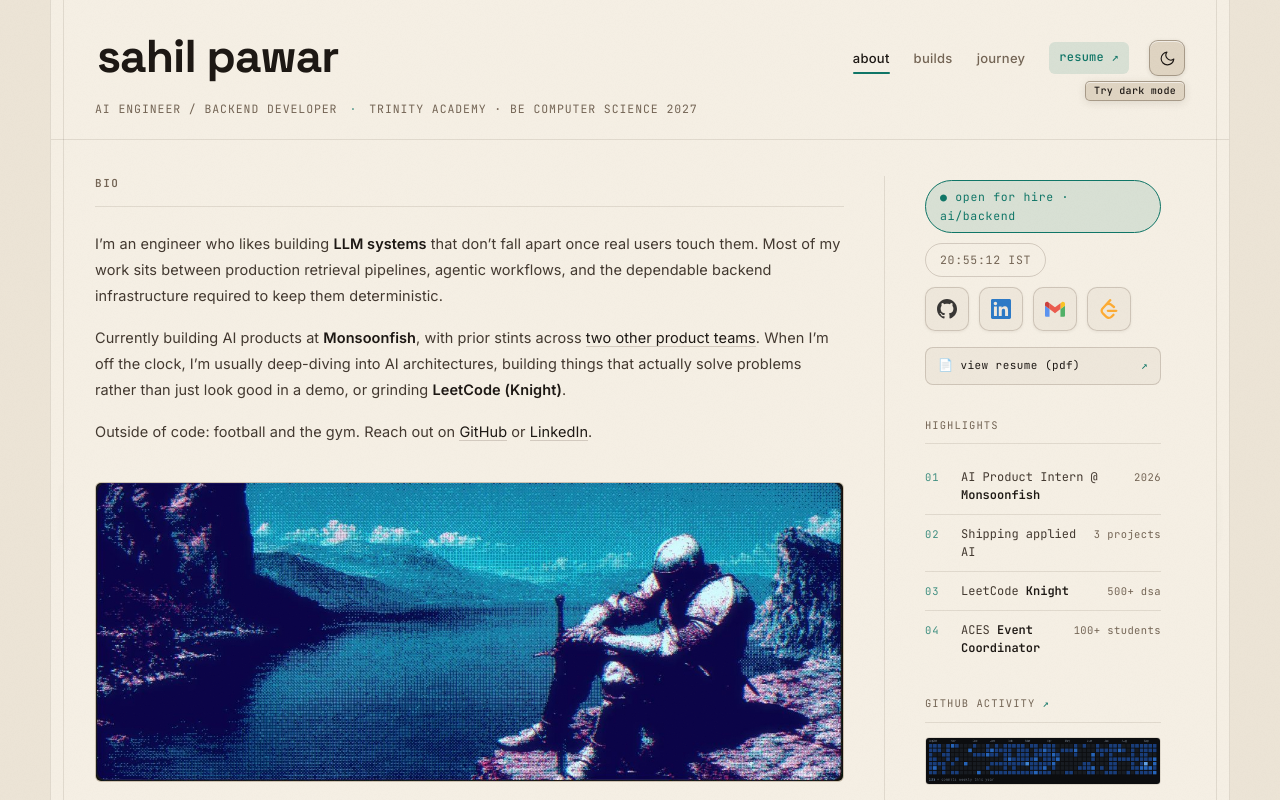
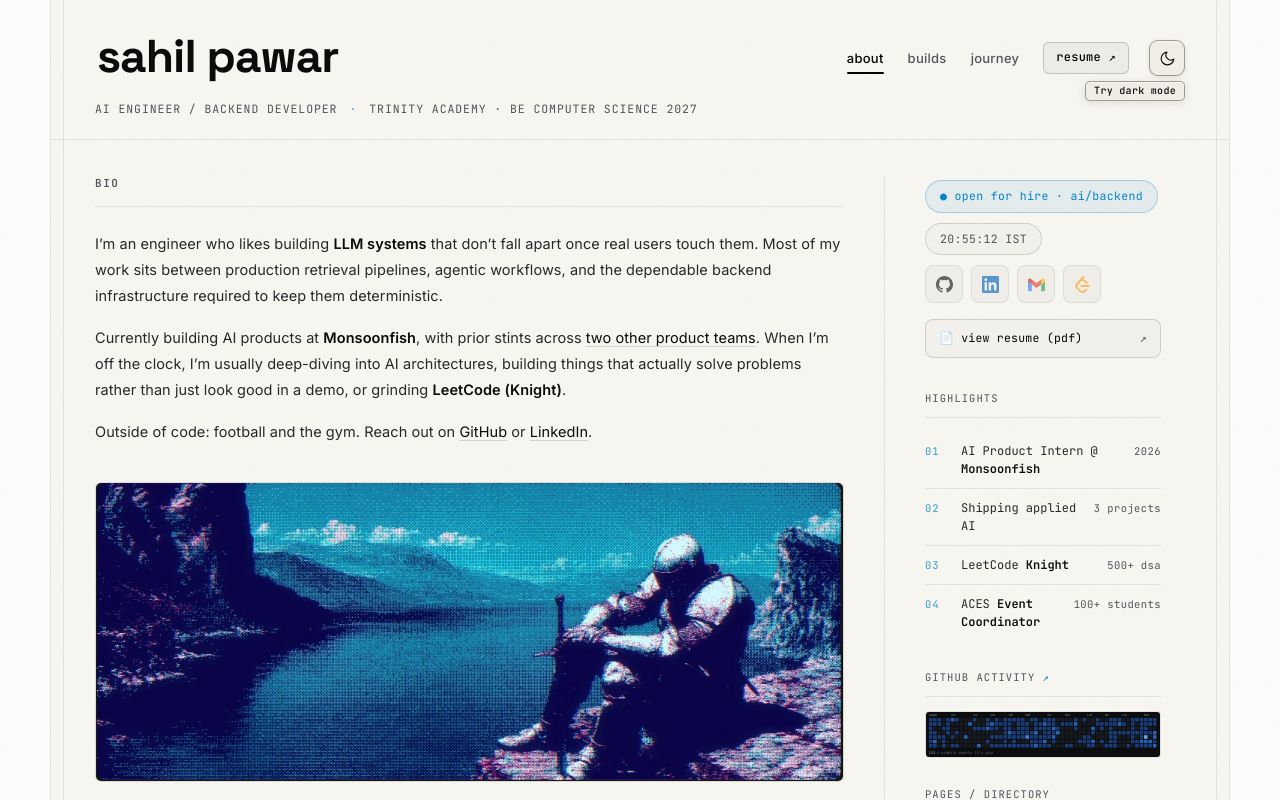
Before and after one commit to sahil261005/Portfolio, a plain HTML site: page index.html in a window 1280 px wide. Both pictures are taken after a click on the button "Switch to cream theme". Shown: the top 800 px of the page. Drawn offline with Linux system fonts and the light colour scheme.

Commit message:
style: refine to neat black and white palette, remove greenish and purplish tones

```diff
--- a/assets/interactive.js
+++ b/assets/interactive.js
@@ -75,13 +75,13 @@
     const overlay = document.createElement('div');
     overlay.className = 'themedo';
 
-    const fromBg = fromMode === 'light' ? '#ece4d6' : '#0a0a0c';
-    const toBg   = toMode === 'light'   ? '#ece4d6' : '#0a0a0c';
+    const fromBg = fromMode === 'light' ? '#fcfbf9' : '#0c0c0e';
+    const toBg   = toMode === 'light'   ? '#fcfbf9' : '#0c0c0e';
     overlay.style.setProperty('--__tile', fromBg);
     overlay.style.setProperty('--__tile-end', toBg);
 
-    /* Cyberpunk chromatic glitch palette */
-    const glitchPalette = ['#ff2d6d', '#5ec4b6', '#e8a44a', '#7db8d6', '#a88cb8', '#0e7566'];
+    /* Clean monochrome + sky-blue glitch palette (no green/pink) */
+    const glitchPalette = ['#ffffff', '#38bdf8', '#e2e8f0', '#94a3b8', '#0284c7', '#f8fafc'];
     const tiles = [];
     for (let i = 0; i < COLS * ROWS; i++) {
       const tile = document.createElement('div');
--- a/styles.css
+++ b/styles.css
@@ -10,37 +10,37 @@
 
 :root,
 :root[data-theme="dark"] {
-  /* --- surfaces --- */
-  --bg:            #0a0a0c;
-  --bg-frame:      #0c0c0f;
-  --bg-card:       rgba(16, 16, 20, 0.85);
-  --bg-elev:       #111115;
-  --bg-glass:      rgba(18, 18, 24, 0.65);
-
-  /* --- borders --- */
-  --border:        rgba(255, 255, 255, 0.06);
-  --border-s:      rgba(255, 255, 255, 0.1);
-  --border-hover:  rgba(255, 255, 255, 0.18);
-
-  /* --- text --- */
-  --fg:            #e8e6e3;
-  --fg-soft:       #b8b5b0;
-  --fg-mute:       #706d68;
-  --fg-dim:        #4a4845;
-
-  /* --- accent: warm teal + amber --- */
-  --accent:        #5ec4b6;
-  --accent-soft:   rgba(94, 196, 182, 0.12);
-  --accent-glow:   rgba(94, 196, 182, 0.25);
-  --accent-warm:   #e8a44a;
-  --accent-warm-s: rgba(232, 164, 74, 0.12);
-
-  /* --- timeline colors: cold cyberpunk gradient (no rainbow) --- */
-  --tl-blue:    #7db8d6;
-  --tl-orange:  #c49a6a;
-  --tl-green:   #8ab89a;
-  --tl-pink:    #a88cb8;
-  --tl-muted:   #787878;
+  /* --- surfaces: neat deep black (adityalogs monochrome) --- */
+  --bg:            #0c0c0e;
+  --bg-frame:      #0e0e11;
+  --bg-card:       rgba(18, 18, 21, 0.85);
+  --bg-elev:       #151518;
+  --bg-glass:      rgba(18, 18, 21, 0.7);
+
+  /* --- borders: subtle, clean, refined --- */
+  --border:        rgba(255, 255, 255, 0.08);
+  --border-s:      rgba(255, 255, 255, 0.14);
+  --border-hover:  rgba(255, 255, 255, 0.3);
+
+  /* --- text: neat black & white hierarchy --- */
+  --fg:            #ffffff;
+  --fg-soft:       #d4d4d8;
+  --fg-mute:       #a1a1aa;
+  --fg-dim:        #71717a;
+
+  /* --- accent: electric sky blue (only for subtle active dots and badges) --- */
+  --accent:        #38bdf8;
+  --accent-soft:   rgba(255, 255, 255, 0.06);
+  --accent-glow:   rgba(56, 189, 248, 0.2);
+  --accent-warm:   #ffffff;
+  --accent-warm-s: rgba(255, 255, 255, 0.08);
+
+  /* --- timeline colors: sleek monochrome silver & sky-blue (NO green, NO purple) --- */
+  --tl-blue:    #38bdf8;
+  --tl-orange:  #f8fafc;
+  --tl-green:   #e2e8f0;
+  --tl-pink:    #cbd5e1;
+  --tl-muted:   #64748b;
 
   /* --- type stacks --- */
   --heading:    'Space Grotesk', system-ui, -apple-system, sans-serif;
@@ -56,37 +56,37 @@
 }
 
 :root[data-theme="light"] {
-  /* --- surfaces: warm cyber-cream & archival linen (never plain white) --- */
-  --bg:            #ece4d6;
-  --bg-frame:      #f5efe4;
-  --bg-card:       rgba(238, 230, 218, 0.9);
-  --bg-elev:       #dfd4c2;
-  --bg-glass:      rgba(245, 239, 228, 0.82);
-
-  /* --- borders: warm espresso-sepia structural definition --- */
-  --border:        rgba(75, 58, 42, 0.12);
-  --border-s:      rgba(75, 58, 42, 0.2);
-  --border-hover:  rgba(75, 58, 42, 0.38);
-
-  /* --- text: rich warm carbon & deep espresso (ultra-crisp readability) --- */
-  --fg:            #1c1713;
-  --fg-soft:       #42382f;
-  --fg-mute:       #736454;
-  --fg-dim:        #9c8c7c;
-
-  /* --- accents: deep cyber jade-teal + burnished copper --- */
-  --accent:        #0e7566;
-  --accent-soft:   rgba(14, 117, 102, 0.12);
-  --accent-glow:   rgba(14, 117, 102, 0.22);
-  --accent-warm:   #b45309;
-  --accent-warm-s: rgba(180, 83, 9, 0.12);
-
-  /* --- timeline: cohesive cyberpunk tones on cream --- */
-  --tl-blue:    #2563eb;
-  --tl-orange:  #b45309;
-  --tl-green:   #15803d;
-  --tl-pink:    #7e22ce;
-  --tl-muted:   #736454;
+  /* --- surfaces: warm cyber-cream & archival linen --- */
+  --bg:            #fcfbf9;
+  --bg-frame:      #f7f5ef;
+  --bg-card:       rgba(255, 255, 255, 0.92);
+  --bg-elev:       #f0ede4;
+  --bg-glass:      rgba(247, 245, 239, 0.85);
+
+  /* --- borders: crisp structural definition --- */
+  --border:        rgba(0, 0, 0, 0.08);
+  --border-s:      rgba(0, 0, 0, 0.14);
+  --border-hover:  rgba(0, 0, 0, 0.35);
+
+  /* --- text: neat carbon & pure contrast --- */
+  --fg:            #0a0a0a;
+  --fg-soft:       #27272a;
+  --fg-mute:       #52525b;
+  --fg-dim:        #71717a;
+
+  /* --- accents --- */
+  --accent:        #0284c7;
+  --accent-soft:   rgba(0, 0, 0, 0.05);
+  --accent-glow:   rgba(2, 132, 199, 0.2);
+  --accent-warm:   #0a0a0a;
+  --accent-warm-s: rgba(0, 0, 0, 0.08);
+
+  /* --- timeline: clean monochrome slate on cream --- */
+  --tl-blue:    #0284c7;
+  --tl-orange:  #0f172a;
+  --tl-green:   #1e293b;
+  --tl-pink:    #334155;
+  --tl-muted:   #64748b;
 }
 
 /* ===========================================================================
@@ -284,7 +284,7 @@ body.is-loaded { opacity: 1; transition: opacity 0.5s ease 0.1s; }
   z-index: 1;
 }
 
-/* Layer A: Cyan / Teal Slices (shifts Left) */
+/* Layer A: Sky-blue / Silver Slices (shifts Left) */
 .brand__title::before,
 .cyber-heading::before,
 .page-section__head h2::before,
@@ -292,12 +292,12 @@ body.is-loaded { opacity: 1; transition: opacity 0.5s ease 0.1s; }
 #journey-title::before,
 .sect__title::before,
 .featured-card__title::before {
-  color: #00f5ff;
-  text-shadow: -2px 0 0 rgba(0, 245, 255, 0.9);
+  color: #38bdf8;
+  text-shadow: -2px 0 0 rgba(56, 189, 248, 0.75);
   animation: pixelGlitchIdleA 3.2s steps(1) infinite;
 }
 
-/* Layer B: Hot Magenta / Ruby Slices (shifts Right) */
+/* Layer B: Crisp Silver / White Slices (shifts Right) */
 .brand__title::after,
 .cyber-heading::after,
 .page-section__head h2::after,
@@ -305,8 +305,8 @@ body.is-loaded { opacity: 1; transition: opacity 0.5s ease 0.1s; }
 #journey-title::after,
 .sect__title::after,
 .featured-card__title::after {
-  color: #ff0055;
-  text-shadow: 2px 0 0 rgba(255, 0, 85, 0.9);
+  color: #ffffff;
+  text-shadow: 2px 0 0 rgba(255, 255, 255, 0.8);
   animation: pixelGlitchIdleB 3.2s steps(1) infinite;
 }
 
@@ -318,8 +318,8 @@ body.is-loaded { opacity: 1; transition: opacity 0.5s ease 0.1s; }
 :root[data-theme="light"] #journey-title::before,
 :root[data-theme="light"] .sect__title::before,
 :root[data-theme="light"] .featured-card__title::before {
-  color: var(--accent); /* deep jade */
-  text-shadow: -1.5px 0 0 rgba(14, 117, 102, 0.85);
+  color: var(--accent);
+  text-shadow: -1.5px 0 0 rgba(2, 132, 199, 0.7);
 }
 
 :root[data-theme="light"] .brand__title::after,
@@ -329,8 +329,8 @@ body.is-loaded { opacity: 1; transition: opacity 0.5s ease 0.1s; }
 :root[data-theme="light"] #journey-title::after,
 :root[data-theme="light"] .sect__title::after,
 :root[data-theme="light"] .featured-card__title::after {
-  color: var(--accent-warm); /* rust / copper */
-  text-shadow: 1.5px 0 0 rgba(194, 65, 12, 0.85);
+  color: var(--fg);
+  text-shadow: 1.5px 0 0 rgba(0, 0, 0, 0.4);
 }
 
 /* Active Hover & .is-glitch States */
@@ -418,12 +418,12 @@ body.is-loaded { opacity: 1; transition: opacity 0.5s ease 0.1s; }
   position: absolute;
   inset: 0;
   background-image:
-    linear-gradient(90deg, #00f5ff 0 8px, transparent 8px),
-    linear-gradient(90deg, #ff0055 0 12px, transparent 12px),
-    linear-gradient(90deg, #ffffff 0 6px, transparent 6px),
-    linear-gradient(90deg, #00ff66 0 10px, transparent 10px),
-    linear-gradient(90deg, #00f5ff 0 14px, transparent 14px),
-    linear-gradient(90deg, #ff0055 0 7px, transparent 7px);
+    linear-gradient(90deg, #38bdf8 0 8px, transparent 8px),
+    linear-gradient(90deg, #ffffff 0 12px, transparent 12px),
+    linear-gradient(90deg, #cbd5e1 0 6px, transparent 6px),
+    linear-gradient(90deg, #94a3b8 0 10px, transparent 10px),
+    linear-gradient(90deg, #38bdf8 0 14px, transparent 14px),
+    linear-gradient(90deg, #ffffff 0 7px, transparent 7px);
   background-size:
     8px 3px,
     12px 2px,
@@ -440,12 +440,12 @@ body.is-loaded { opacity: 1; transition: opacity 0.5s ease 0.1s; }
 :root[data-theme="light"] .pixel-fx::after,
 :root[data-theme="light"] .brand__glitch-overlay::after {
   background-image:
-    linear-gradient(90deg, #0e7566 0 8px, transparent 8px),
-    linear-gradient(90deg, #b45309 0 12px, transparent 12px),
-    linear-gradient(90deg, #1b1c1e 0 6px, transparent 6px),
-    linear-gradient(90deg, #047857 0 10px, transparent 10px),
-    linear-gradient(90deg, #0e7566 0 14px, transparent 14px),
-    linear-gradient(90deg, #b45309 0 7px, transparent 7px);
+    linear-gradient(90deg, #0284c7 0 8px, transparent 8px),
+    linear-gradient(90deg, #0a0a0a 0 12px, transparent 12px),
+    linear-gradient(90deg, #52525b 0 6px, transparent 6px),
+    linear-gradient(90deg, #27272a 0 10px, transparent 10px),
+    linear-gradient(90deg, #0284c7 0 14px, transparent 14px),
+    linear-gradient(90deg, #0a0a0a 0 7px, transparent 7px);
 }
 
 /* Reveal Pixel FX on Glitch & Hover */
@@ -769,7 +769,7 @@ body.is-loaded { opacity: 1; transition: opacity 0.5s ease 0.1s; }
   transition: color 0.2s ease;
 }
 .nav__link:hover { color: var(--fg); }
-.nav__link.is-active { color: var(--fg); }
+.nav__link.is-active { color: #ffffff; }
 .nav__link.is-active::after {
   content: '';
   position: absolute;
@@ -777,27 +777,44 @@ body.is-loaded { opacity: 1; transition: opacity 0.5s ease 0.1s; }
   right: 0;
   bottom: 0;
   height: 2px;
-  background: var(--accent);
+  background: #ffffff;
   border-radius: 1px;
 }
+:root[data-theme="light"] .nav__link.is-active { color: #000000; }
+:root[data-theme="light"] .nav__link.is-active::after {
+  background: #000000;
+}
+
 .nav__link--resume {
-  color: var(--accent);
+  color: #ffffff;
   font-family: var(--mono);
   font-size: 12px;
   display: inline-flex;
   align-items: center;
   gap: 4px;
-  padding: 4px 10px;
+  padding: 4px 12px;
   border-radius: 6px;
-  border: 1px solid var(--accent-border);
-  background: var(--accent-soft);
+  border: 1px solid rgba(255, 255, 255, 0.18);
+  background: rgba(255, 255, 255, 0.04);
   transition: all 0.2s ease;
 }
 .nav__link--resume:hover {
-  background: var(--accent);
-  color: var(--bg) !important;
-  border-color: var(--accent);
-  box-shadow: 0 0 12px var(--accent-glow);
+  background: #ffffff;
+  color: #000000 !important;
+  border-color: #ffffff;
+  box-shadow: 0 0 14px rgba(255, 255, 255, 0.25);
+  transform: translateY(-1px);
+}
+:root[data-theme="light"] .nav__link--resume {
+  color: #000000;
+  border: 1px solid rgba(0, 0, 0, 0.18);
+  background: rgba(0, 0, 0, 0.04);
+}
+:root[data-theme="light"] .nav__link--resume:hover {
+  background: #000000;
+  color: #ffffff !important;
+  border-color: #000000;
+  box-shadow: 0 2px 8px rgba(0, 0, 0, 0.2);
 }
 
 /* theme toggle control & hint */
@@ -1110,47 +1127,63 @@ body.is-loaded { opacity: 1; transition: opacity 0.5s ease 0.1s; }
 .reach-pill {
   display: inline-flex;
   align-items: center;
-  gap: 6px;
+  gap: 7px;
   font-size: 11.5px;
-  letter-spacing: 0.06em;
-  border: 1px solid var(--accent);
-  color: var(--accent);
-  padding: 7px 14px;
+  letter-spacing: 0.03em;
+  border: 1px solid rgba(56, 189, 248, 0.25);
+  color: #38bdf8;
+  padding: 6px 14px;
   border-radius: 999px;
-  background: var(--accent-soft);
+  background: rgba(56, 189, 248, 0.08);
   font-family: var(--mono);
-}
+  transition: all 0.2s ease;
+}
+.reach-pill:hover {
+  border-color: #38bdf8;
+  background: rgba(56, 189, 248, 0.14);
+}
+:root[data-theme="light"] .reach-pill {
+  border: 1px solid rgba(2, 132, 199, 0.3);
+  color: #0284c7;
+  background: rgba(2, 132, 199, 0.08);
+}
+
 .reach-tz {
   font-size: 11.5px;
   color: var(--fg-mute);
   border: 1px solid var(--border-s);
-  padding: 7px 14px;
+  padding: 6px 14px;
   border-radius: 999px;
-  letter-spacing: 0.06em;
+  letter-spacing: 0.03em;
+  background: rgba(255, 255, 255, 0.02);
   font-family: var(--mono);
 }
+:root[data-theme="light"] .reach-tz {
+  background: rgba(0, 0, 0, 0.02);
+}
+
 .resume-badge {
   display: inline-flex;
   align-items: center;
   justify-content: space-between;
   width: 100%;
   margin-top: 6px;
-  padding: 8px 12px;
-  background: var(--bg-card);
+  padding: 9px 13px;
+  background: rgba(255, 255, 255, 0.03);
   border: 1px solid var(--border-s);
   border-radius: 8px;
-  color: var(--fg);
-  font-size: 11px;
-  letter-spacing: 0.04em;
+  color: #ffffff;
+  font-size: 11.5px;
+  letter-spacing: 0.02em;
   text-decoration: none;
   font-family: var(--mono);
   transition: all 0.2s ease;
 }
 .resume-badge:hover {
-  border-color: var(--accent);
-  background: var(--accent-soft);
-  color: var(--accent);
-  box-shadow: 0 0 12px var(--accent-glow);
+  border-color: rgba(255, 255, 255, 0.35);
+  background: rgba(255, 255, 255, 0.08);
+  color: #ffffff;
+  box-shadow: 0 4px 16px rgba(0, 0, 0, 0.4);
   transform: translateY(-1px);
 }
 .resume-badge__left {
@@ -1160,59 +1193,73 @@ body.is-loaded { opacity: 1; transition: opacity 0.5s ease 0.1s; }
 }
 .resume-badge__icon {
   font-size: 12px;
+  opacity: 0.8;
 }
 .resume-badge__arrow {
-  color: var(--accent);
-  transition: transform 0.2s ease;
+  color: var(--fg-mute);
+  transition: transform 0.2s ease, color 0.2s ease;
 }
 .resume-badge:hover .resume-badge__arrow {
+  color: #ffffff;
   transform: translate(2px, -2px);
 }
+:root[data-theme="light"] .resume-badge {
+  background: rgba(0, 0, 0, 0.02);
+  border: 1px solid var(--border-s);
+  color: #000000;
+}
+:root[data-theme="light"] .resume-badge:hover {
+  background: rgba(0, 0, 0, 0.06);
+  border-color: rgba(0, 0, 0, 0.3);
+  color: #000000;
+}
+:root[data-theme="light"] .resume-badge:hover .resume-badge__arrow {
+  color: #000000;
+}
 
 /* social icon tiles */
-.socials { display: flex; gap: 10px; }
+.socials { display: flex; gap: 8px; }
 .socials a {
   display: inline-flex;
   align-items: center;
   justify-content: center;
-  width: 44px;
-  height: 44px;
-  border-radius: 10px;
-  border: 1px solid var(--border-s);
-  background: var(--bg-card);
-  transition: border-color 0.2s ease, background 0.2s ease, transform 0.25s var(--ease-spring), box-shadow 0.25s ease;
+  width: 38px;
+  height: 38px;
+  border-radius: 8px;
+  border: 1px solid var(--border);
+  background: rgba(255, 255, 255, 0.03);
+  transition: all 0.2s ease;
   overflow: hidden;
   position: relative;
 }
 .socials a img {
-  width: 20px;
-  height: 20px;
+  width: 17px;
+  height: 17px;
   display: block;
   filter: brightness(0) invert(1);
-  opacity: 0.7;
+  opacity: 0.65;
   transition: opacity 0.2s ease, transform 0.2s ease;
 }
 .socials a:hover {
-  border-color: var(--accent);
-  background: var(--accent-soft);
+  border-color: rgba(255, 255, 255, 0.3);
+  background: rgba(255, 255, 255, 0.08);
   transform: translateY(-2px);
-  box-shadow: 0 4px 16px var(--accent-glow);
+  box-shadow: 0 4px 12px rgba(0, 0, 0, 0.4);
 }
 .socials a:hover img { opacity: 1; transform: scale(1.05); }
 
 :root[data-theme="light"] .socials a {
-  background: var(--bg-card);
-  border: 1px solid var(--border-s);
-  box-shadow: 0 1px 3px rgba(60, 48, 36, 0.08);
+  background: rgba(0, 0, 0, 0.03);
+  border: 1px solid var(--border);
 }
 :root[data-theme="light"] .socials a img {
   filter: none;
-  opacity: 0.85;
+  opacity: 0.65;
 }
 :root[data-theme="light"] .socials a:hover {
-  background: var(--accent-soft);
-  border-color: var(--accent);
-  box-shadow: 0 4px 16px var(--accent-glow);
+  background: rgba(0, 0, 0, 0.08);
+  border-color: rgba(0, 0, 0, 0.25);
+  box-shadow: 0 4px 12px rgba(0, 0, 0, 0.08);
 }
 :root[data-theme="light"] .socials a:hover img {
   opacity: 1;
@@ -1438,17 +1485,20 @@ body.is-loaded { opacity: 1; transition: opacity 0.5s ease 0.1s; }
   flex-wrap: wrap;
   line-height: 1.2;
 }
-.featured-card__title .glyph { color: var(--accent); font-size: 18px; }
+.featured-card__title .glyph { color: #ffffff; font-size: 18px; }
 .featured-card__status {
   font-family: var(--mono);
   font-size: 10px;
-  color: var(--accent);
-  border: 1px solid var(--accent);
+  color: var(--fg);
+  border: 1px solid var(--border-s);
   padding: 3px 10px;
   border-radius: 999px;
   letter-spacing: 0.08em;
   text-transform: uppercase;
-  background: var(--accent-soft);
+  background: rgba(255, 255, 255, 0.04);
+}
+:root[data-theme="light"] .featured-card__status {
+  background: rgba(0, 0, 0, 0.04);
 }
 .featured-card__lede { font-size: 13.5px; color: var(--fg-mute); margin: 0; }
 .featured-card__body-text {
@@ -1788,17 +1838,17 @@ body.is-loaded { opacity: 1; transition: opacity 0.5s ease 0.1s; }
 .tl[data-color="muted"]  .tl__card { border-left-color: var(--tl-muted); }
 
 /* color-coded nodes */
-.tl[data-color="blue"]   .tl__node { border-color: var(--tl-blue); background: var(--tl-blue); box-shadow: 0 0 0 3px rgba(125,184,214,0.15); }
-.tl[data-color="orange"] .tl__node { border-color: var(--tl-orange); background: var(--tl-orange); box-shadow: 0 0 0 3px rgba(196,154,106,0.15); }
-.tl[data-color="green"]  .tl__node { border-color: var(--tl-green); background: var(--tl-green); box-shadow: 0 0 0 3px rgba(138,184,154,0.15); }
-.tl[data-color="pink"]   .tl__node { border-color: var(--tl-pink); background: var(--tl-pink); box-shadow: 0 0 0 3px rgba(168,140,184,0.15); }
-.tl[data-color="muted"]  .tl__node { border-color: var(--tl-muted); background: var(--tl-muted); box-shadow: 0 0 0 3px rgba(120,120,120,0.15); }
+.tl[data-color="blue"]   .tl__node { border-color: var(--tl-blue); background: var(--tl-blue); box-shadow: 0 0 0 3px rgba(56, 189, 248, 0.2); }
+.tl[data-color="orange"] .tl__node { border-color: var(--tl-orange); background: var(--tl-orange); box-shadow: 0 0 0 3px rgba(255, 255, 255, 0.15); }
+.tl[data-color="green"]  .tl__node { border-color: var(--tl-green); background: var(--tl-green); box-shadow: 0 0 0 3px rgba(255, 255, 255, 0.12); }
+.tl[data-color="pink"]   .tl__node { border-color: var(--tl-pink); background: var(--tl-pink); box-shadow: 0 0 0 3px rgba(255, 255, 255, 0.12); }
+.tl[data-color="muted"]  .tl__node { border-color: var(--tl-muted); background: var(--tl-muted); box-shadow: 0 0 0 3px rgba(255, 255, 255, 0.08); }
 
 /* current node */
 .tl--current .tl__node { width: 16px; height: 16px; }
 .tl--current .tl__card {
   border-color: var(--accent);
-  box-shadow: 0 0 0 1px rgba(94,196,182,0.12), 0 8px 28px -6px rgba(94,196,182,0.15);
+  box-shadow: 0 0 0 1px rgba(56, 189, 248, 0.15), 0 8px 28px -6px rgba(56, 189, 248, 0.2);
 }
 
 .tl__chip {
@@ -1948,10 +1998,10 @@ body.is-theming {
   top: 50%;
   height: 1px;
   width: 0;
-  background: var(--accent);
+  background: #ffffff;
   z-index: 10002;
   pointer-events: none;
-  box-shadow: 0 0 16px var(--accent), 0 0 40px var(--accent-glow);
+  box-shadow: 0 0 16px rgba(255, 255, 255, 0.8), 0 0 40px rgba(255, 255, 255, 0.4);
   transform: translateY(-1px);
 }
 .theme-slash.is-on {
@@ -1972,13 +2022,13 @@ body.is-theming {
   z-index: 10003;
   pointer-events: none;
   background: var(--bg-card);
-  border: 1px solid var(--accent);
-  color: var(--accent);
+  border: 1px solid var(--border-hover);
+  color: var(--fg);
   font-family: var(--mono);
   font-size: 11.5px;
   padding: 10px 16px;
   border-radius: 6px;
-  box-shadow: 0 8px 32px rgba(0,0,0,0.4);
+  box-shadow: 0 8px 32px rgba(0,0,0,0.6);
   white-space: pre;
   min-width: 200px;
   letter-spacing: 0.02em;
@@ -2001,9 +2051,9 @@ body.is-theming {
   z-index: 1000;
   font-family: var(--mono);
   font-size: 11px;
-  color: var(--accent);
+  color: var(--fg);
   background: var(--bg-card);
-  border: 1px solid var(--accent);
+  border: 1px solid var(--border-s);
   padding: 4px 10px;
   border-radius: 999px;
   pointer-events: none;
```
